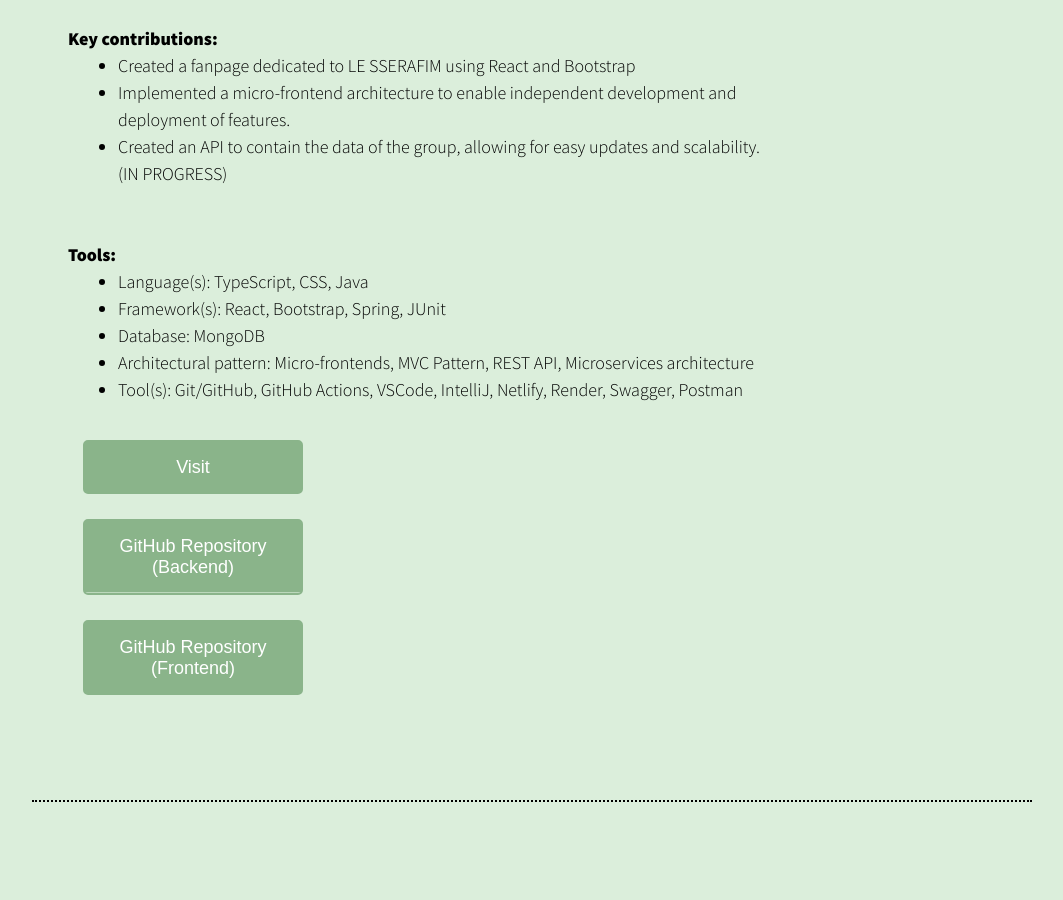
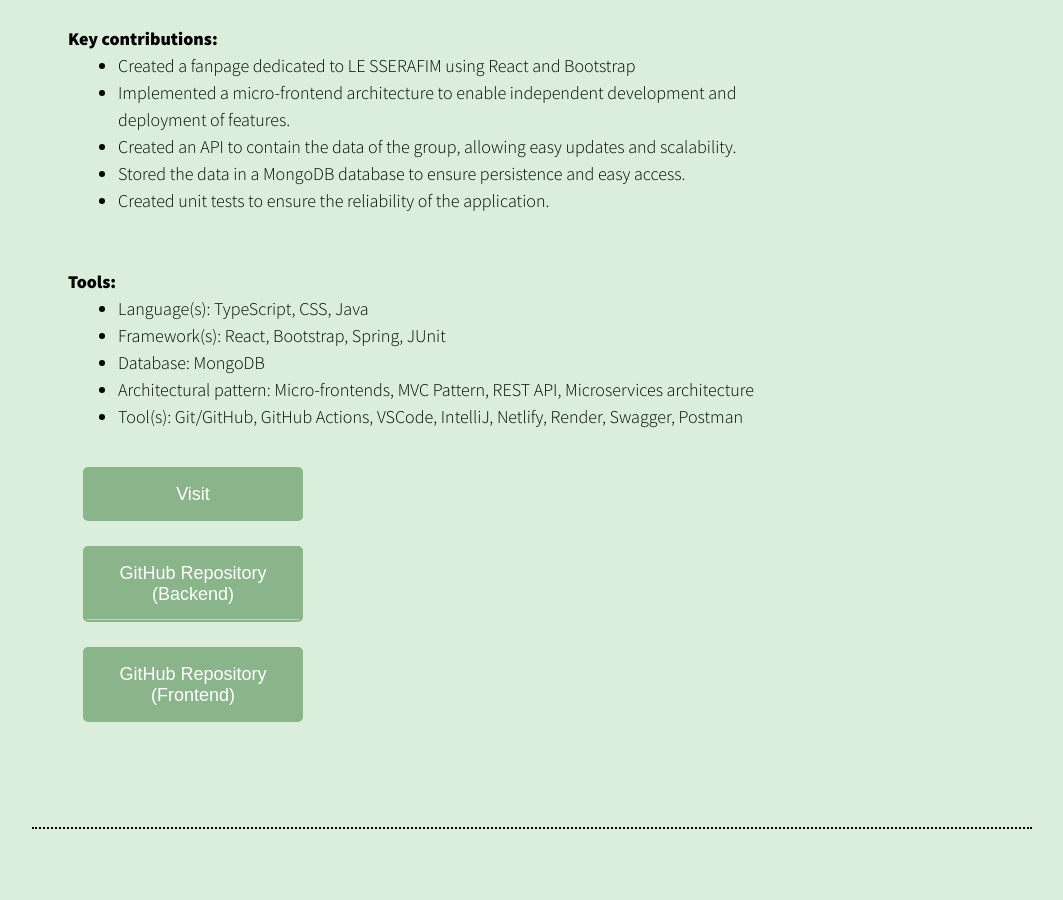
Before and after one commit to ThiiLuu79/theminh-portfolio, a React (Create React App) app: page /Personals in a window 1280 px wide. Shown: the part 3660-4560 px from the top of the page, without its empty margins (108-1171 px from the left). Built offline with nearby package versions, Linux system fonts and the light colour scheme.

Commit message:
Updated constants

```diff
--- a/src/i18n/personalsConstants_en.js
+++ b/src/i18n/personalsConstants_en.js
@@ -66,7 +66,9 @@ export const LESSERAFIM_PROJECT = {
     contributions: [
         "Created a fanpage dedicated to LE SSERAFIM using React and Bootstrap",
         "Implemented a micro-frontend architecture to enable independent development and deployment of features.",
-        "Created an API to contain the data of the group, allowing for easy updates and scalability. (IN PROGRESS)",
+        "Created an API to contain the data of the group, allowing easy updates and scalability.",
+        "Stored the data in a MongoDB database to ensure persistence and easy access.",
+        "Created unit tests to ensure the reliability of the application.",
     ],
     tools: [
         "Language(s): TypeScript, CSS, Java",
--- a/src/i18n/personalsConstants_fr.js
+++ b/src/i18n/personalsConstants_fr.js
@@ -66,7 +66,9 @@ export const LESSERAFIM_PROJECT = {
     contributions: [
         "Créé une fanpage dédiée à LE SSERAFIM en utilisant React et Bootstrap",
         "Implémenté une architecture de micro-frontends pour permettre le développement et le déploiement indépendants des fonctionnalités.",
-        "Créé un API pour contenir les données du groupe, permettant des mises à jour et une évolutivité faciles. (EN COURS)",
+        "Créé un API pour contenir les données du groupe, permettant des mises à jour et une évolutivité faciles.",
+        "Stockage des données dans une base de données MongoDB pour assurer la persistance et un accès facile.",
+        "Créé des tests unitaires pour garantir la fiabilité de l'application."
     ],
     tools: [
         "Language(s): TypeScript, CSS, Java",
```
